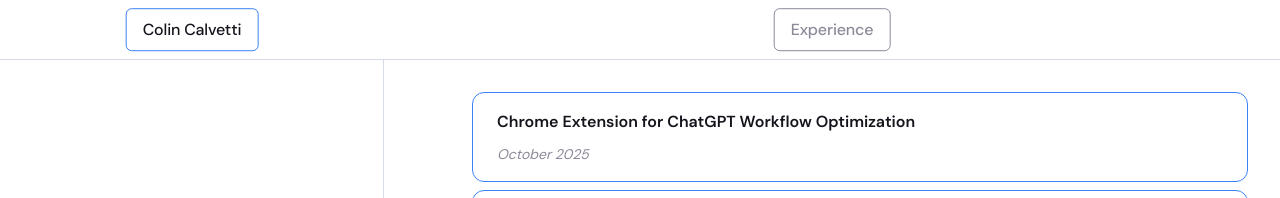
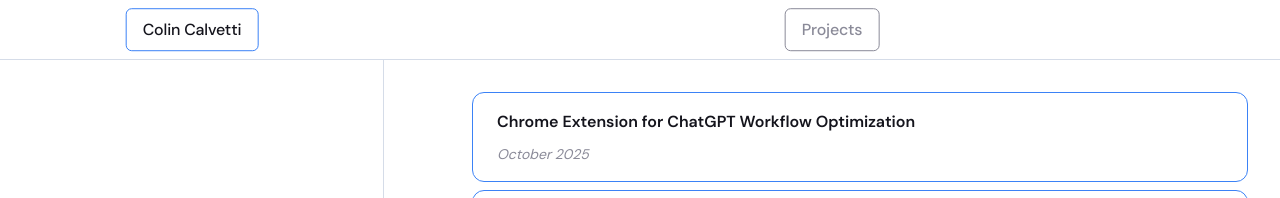
Before and after one commit to colincalvetti/colincalvetti.github.io, a Jekyll site: the page built from index.html, in a window 1280 px wide. Shown: the top 198 px of the page. Built offline with Jekyll 4.4.1, drawn with Linux system fonts in a browser that asks for light colours.

Commit message:
update projects

```diff
--- a/_data/experience.yml
+++ b/_data/projects.yml
@@ -1,4 +1,4 @@
-# Experience shown on the home page (favorite: true) and the experience page (all).
+# Projects shown on the home page (favorite: true) and the projects page (all).
 # Listed newest first. Omit `link` to render an entry as non-clickable.
 
 - name: Portfolio Website
@@ -6,7 +6,7 @@
   link: https://github.com/colincalvetti/colincalvetti.github.io
   favorite: false
   description:
-    - Created a portfolio website to exhibit my experience and skills
+    - Created a portfolio website to exhibit my experience, projects, and skills
     - Developed the website with AI tools, Jekyll, JavaScript, HTML, and CSS
     - Deployed the website with Github Pages
 
--- a/_includes/experience-card.html
+++ /dev/null
@@ -1,35 +0,0 @@
-{%- comment -%}
-  Renders a single experience card.
-  Parameters:
-    include.experience  - an experience entry from _data/experience.yml
-    include.compact  - true for the condensed home-page variant
-{%- endcomment -%}
-{%- assign experience = include.experience -%}
-{%- assign has_link = false -%}
-{%- if experience.link and experience.link != '' -%}{%- assign has_link = true -%}{%- endif -%}
-{%- assign card_id = experience.name | append: '-' | append: experience.date | slugify -%}
-
-{%- assign card_class = 'experience-card' -%}
-{%- if include.compact %}{%- assign card_class = card_class | append: ' experience-card--compact' %}{%- endif -%}
-{%- unless has_link %}{%- assign card_class = card_class | append: ' experience-card--nolink' %}{%- endunless -%}
-
-{%- capture card_body -%}
-<h3 class="experience-card__title" id="{{ card_id }}-title">{{ experience.name }}</h3>
-{%- if has_link -%}
-<span class="experience-card__icon" aria-hidden="true">↗</span>
-{%- endif -%}
-{%- unless include.compact -%}
-<ul class="experience-card__desc">
-    {%- for line in experience.description %}
-    <li>{{ line }}</li>
-    {%- endfor %}
-</ul>
-{%- endunless -%}
-<time class="experience-card__date" datetime="{{ experience.date }}">{{ experience.date }}</time>
-{%- endcapture -%}
-
-{%- if has_link -%}
-<a class="{{ card_class }}" href="{{ experience.link }}" target="_blank" rel="noopener noreferrer" role="listitem" aria-labelledby="{{ card_id }}-title">{{ card_body }}</a>
-{%- else -%}
-<article class="{{ card_class }}" role="listitem" aria-labelledby="{{ card_id }}-title">{{ card_body }}</article>
-{%- endif -%}
--- a/_includes/header.html
+++ b/_includes/header.html
@@ -2,7 +2,7 @@
     <nav class="navbar" aria-label="Main navigation">
         <a class="nav-link nav-name" href="{{ '/' | relative_url }}"
            {%- if page.url == '/' %} aria-current="page"{% endif %}>{{ site.title }}</a>
-        <a class="nav-link nav-experience" href="{{ '/experience/' | relative_url }}"
-           {%- if page.url contains '/experience' %} aria-current="page"{% endif %}>Experience</a>
+        <a class="nav-link nav-projects" href="{{ '/projects/' | relative_url }}"
+           {%- if page.url contains '/projects' %} aria-current="page"{% endif %}>Projects</a>
     </nav>
 </header>
--- /dev/null
+++ b/_includes/project-card.html
@@ -0,0 +1,35 @@
+{%- comment -%}
+  Renders a single project card.
+  Parameters:
+    include.project  - a project entry from _data/projects.yml
+    include.compact  - true for the condensed home-page variant
+{%- endcomment -%}
+{%- assign project = include.project -%}
+{%- assign has_link = false -%}
+{%- if project.link and project.link != '' -%}{%- assign has_link = true -%}{%- endif -%}
+{%- assign card_id = project.name | append: '-' | append: project.date | slugify -%}
+
+{%- assign card_class = 'project-card' -%}
+{%- if include.compact %}{%- assign card_class = card_class | append: ' project-card--compact' %}{%- endif -%}
+{%- unless has_link %}{%- assign card_class = card_class | append: ' project-card--nolink' %}{%- endunless -%}
+
+{%- capture card_body -%}
+<h3 class="project-card__title" id="{{ card_id }}-title">{{ project.name }}</h3>
+{%- if has_link -%}
+<span class="project-card__icon" aria-hidden="true">↗</span>
+{%- endif -%}
+{%- unless include.compact -%}
+<ul class="project-card__desc">
+    {%- for line in project.description %}
+    <li>{{ line }}</li>
+    {%- endfor %}
+</ul>
+{%- endunless -%}
+<time class="project-card__date" datetime="{{ project.date }}">{{ project.date }}</time>
+{%- endcapture -%}
+
+{%- if has_link -%}
+<a class="{{ card_class }}" href="{{ project.link }}" target="_blank" rel="noopener noreferrer" role="listitem" aria-labelledby="{{ card_id }}-title">{{ card_body }}</a>
+{%- else -%}
+<article class="{{ card_class }}" role="listitem" aria-labelledby="{{ card_id }}-title">{{ card_body }}</article>
+{%- endif -%}
--- a/assets/css/style.css
+++ b/assets/css/style.css
@@ -1,7 +1,7 @@
 /* =============================================================================
    Colin Calvetti - personal site
    Sections: 1) tokens  2) base  3) header/nav  4) layout
-             5) home  6) experience cards  7) experience page  8) error page
+             5) home  6) project cards  7) projects page  8) error page
              9) responsive  10) print
    ============================================================================= */
 
@@ -205,12 +205,12 @@ ul {
 
 /* Distinctive per-page positions for the two links */
 .page-home .nav-name { left: 15%; }
-.page-home .nav-experience { left: 65%; }
-/* Center the home tab in the gap between the page edge and the experience column */
-.page-experience .nav-name {
+.page-home .nav-projects { left: 65%; }
+/* Center the home tab in the gap between the page edge and the projects column */
+.page-projects .nav-name {
     left: calc((100% - min(var(--content-width), 100% - 2 * var(--space-lg))) / 4);
 }
-.page-experience .nav-experience { left: 50%; }
+.page-projects .nav-projects { left: 50%; }
 
 /* 4. Page layout ------------------------------------------------------------ */
 .main {
@@ -237,7 +237,7 @@ ul {
 }
 
 /* Desktop: the shell fills the viewport exactly, so inner regions
-   (favorites list, experience list) scroll internally instead of growing
+   (favorites list, projects list) scroll internally instead of growing
    the page. On smaller screens the layout stacks and the page scrolls. */
 @media (min-width: 901px) {
     body {
@@ -322,7 +322,7 @@ ul {
     min-height: 0;
 }
 
-/* Favorite experience block: info icon to the left, vertically centered
+/* Favorite projects block: info icon to the left, vertically centered
    (desktop). On mobile it moves above the list (see responsive section). */
 .favorites {
     display: flex;
@@ -495,8 +495,8 @@ ul {
     transform: scale(0.92);
 }
 
-/* 6. Experience cards ------------------------------------------------------- */
-.experience-card {
+/* 6. Project cards ------------------------------------------------------- */
+.project-card {
     position: relative;
     display: grid;
     grid-template-columns: 1fr auto;
@@ -508,7 +508,7 @@ ul {
     border-radius: var(--radius-lg);
 }
 
-.experience-card__title {
+.project-card__title {
     grid-column: 1;
     grid-row: 1;
     min-width: 0;
@@ -517,7 +517,7 @@ ul {
     overflow-wrap: break-word;
 }
 
-.experience-card__date {
+.project-card__date {
     grid-column: 2;
     grid-row: 1;
     color: var(--text-muted);
@@ -526,25 +526,25 @@ ul {
     white-space: nowrap;
 }
 
-.experience-card__desc {
+.project-card__desc {
     grid-column: 1 / -1;
     grid-row: 2;
     margin-top: 0;
     font-size: 0.875rem;
 }
 
-.experience-card__desc li {
+.project-card__desc li {
     padding-left: var(--space-md);
 }
 
-.experience-card__desc li::before {
+.project-card__desc li::before {
     content: "–";
     margin-left: calc(-1 * var(--space-md));
     margin-right: var(--space-sm);
 }
 
 /* Linked cards: ↗ in the top-right slot, shown on hover (desktop) */
-.experience-card__icon {
+.project-card__icon {
     grid-column: 2;
     grid-row: 1;
     justify-self: end;
@@ -556,31 +556,31 @@ ul {
 
 /* Desktop: accent borders, full-contrast text, date at bottom */
 @media (min-width: 901px) {
-    .experience-card {
+    .project-card {
         border-color: var(--accent);
     }
 
-    .experience-card__title,
-    .experience-card__desc {
+    .project-card__title,
+    .project-card__desc {
         color: var(--text);
     }
 
-    .experience-card__date {
+    .project-card__date {
         grid-column: 1 / -1;
         color: var(--text-muted);
     }
 
-    .experience-card--compact .experience-card__date {
+    .project-card--compact .project-card__date {
         grid-row: 2;
     }
 
-    .experience-card:not(.experience-card--compact) .experience-card__date {
+    .project-card:not(.project-card--compact) .project-card__date {
         grid-row: 3;
     }
 }
 
 @media (hover: hover) and (min-width: 901px) {
-    .experience-card:hover .experience-card__icon {
+    .project-card:hover .project-card__icon {
         opacity: 1;
     }
 }
@@ -632,8 +632,8 @@ ul {
     opacity: 1;
 }
 
-/* 7. Experience page ------------------------------------------------------ */
-.experience {
+/* 7. Projects page ------------------------------------------------------ */
+.projects {
     flex: 1;
     display: flex;
     flex-direction: column;
@@ -645,11 +645,11 @@ ul {
 
 /* Full-width scroller so the wheel scrolls the list from anywhere in the
    content area (not just over the centered column). */
-.experience .scroll-box {
+.projects .scroll-box {
     width: 100%;
 }
 
-.experience__list {
+.projects__list {
     display: flex;
     flex-direction: column;
     align-items: center;
@@ -657,7 +657,7 @@ ul {
     max-height: calc(100vh - var(--nav-height) - var(--footer-height) - 2 * var(--space-lg));
 }
 
-.experience__list > .experience-card {
+.projects__list > .project-card {
     width: 100%;
     max-width: var(--content-width);
 }
@@ -704,9 +704,9 @@ ul {
 /* 9. Responsive ------------------------------------------------------------- */
 @media (max-width: 900px) {
     .page-home .nav-name,
-    .page-experience .nav-name { left: 30%; }
-    .page-home .nav-experience,
-    .page-experience .nav-experience { left: 70%; }
+    .page-projects .nav-name { left: 30%; }
+    .page-home .nav-projects,
+    .page-projects .nav-projects { left: 70%; }
 
     .home {
         flex-direction: column;
@@ -770,7 +770,7 @@ ul {
         border-color: var(--accent);
     }
 
-    /* Experience lists expand to fit all cards; the page scrolls, not the list */
+    /* Project lists expand to fit all cards; the page scrolls, not the list */
     .scroll-box__list {
         max-height: none;
         overflow: visible;
@@ -780,40 +780,40 @@ ul {
         display: none;
     }
 
-    /* Experience cards: plain text, static borders, link icon visible, date at bottom */
-    .experience-card:not(.experience-card--compact) .experience-card__title,
-    .experience-card:not(.experience-card--compact) .experience-card__desc {
+    /* Project cards: plain text, static borders, link icon visible, date at bottom */
+    .project-card:not(.project-card--compact) .project-card__title,
+    .project-card:not(.project-card--compact) .project-card__desc {
         color: var(--text);
     }
 
-    .experience-card--compact .experience-card__title {
+    .project-card--compact .project-card__title {
         color: var(--text);
     }
 
-    .experience-card__date {
+    .project-card__date {
         grid-column: 1 / -1;
         color: var(--text-muted);
         opacity: 1;
     }
 
-    .experience-card--compact .experience-card__date {
+    .project-card--compact .project-card__date {
         grid-row: 2;
     }
 
-    .experience-card:not(.experience-card--compact) .experience-card__date {
+    .project-card:not(.project-card--compact) .project-card__date {
         grid-row: 3;
     }
 
-    .experience-card:not(.experience-card--compact) .experience-card__desc {
+    .project-card:not(.project-card--compact) .project-card__desc {
         grid-row: 2;
     }
 
-    .experience-card:not(.experience-card--nolink) .experience-card__icon {
+    .project-card:not(.project-card--nolink) .project-card__icon {
         opacity: 1;
     }
 
-    .experience-card,
-    .experience-card:hover {
+    .project-card,
+    .project-card:hover {
         border-color: var(--accent);
     }
 
@@ -839,7 +839,7 @@ ul {
 
     .favorites,
     .skills,
-    .experience {
+    .projects {
         padding: var(--space-md);
     }
 }
@@ -865,7 +865,7 @@ ul {
 @media print {
     .site-header,
     .site-footer,
-    .experience-card__icon {
+    .project-card__icon {
         display: none !important;
     }
 
@@ -878,7 +878,7 @@ ul {
         margin-top: 0;
     }
 
-    .experience-card {
+    .project-card {
         break-inside: avoid;
         border-color: #ddd;
     }
--- a/assets/js/scroll-hints.js
+++ b/assets/js/scroll-hints.js
@@ -1,5 +1,5 @@
 // Toggles the "+" overflow hints on any .scroll-box whose list can be scrolled
-// further up or down. Applies to the experience page and the home favorites list.
+// further up or down. Applies to the projects page and the home favorites list.
 (function () {
     "use strict";
 
--- a/index.html
+++ b/index.html
@@ -30,17 +30,17 @@ scripts:
 
     <div class="home__content">
         <section class="favorites" aria-labelledby="favorites-heading">
-            <h2 class="visually-hidden" id="favorites-heading">Favorite experience</h2>
-            <button type="button" class="info" aria-label="More experience available" aria-describedby="favorites-tip" aria-expanded="false">
+            <h2 class="visually-hidden" id="favorites-heading">Favorite projects</h2>
+            <button type="button" class="info" aria-label="More projects available" aria-describedby="favorites-tip" aria-expanded="false">
                 <span class="info__mark" aria-hidden="true">i</span>
                 <span class="info__tip" id="favorites-tip" role="tooltip">
-                    Select <a href="{{ '/experience/' | relative_url }}">Experience</a> to learn more and view additional items
+                    Select <a href="{{ '/projects/' | relative_url }}">Projects</a> to learn more and view additional items
                 </span>
             </button>
             {%- capture favorites_content -%}
-                {%- for item in site.data.experience -%}
+                {%- for item in site.data.projects -%}
                     {%- if item.favorite -%}
-                        {% include experience-card.html experience=item compact=true %}
+                        {% include project-card.html project=item compact=true %}
                     {%- endif -%}
                 {%- endfor -%}
             {%- endcapture -%}
```
Also changed, not shown: experience.html (deleted, +0 -20 lines), projects.html (added, +20 -0 lines), README.md.
